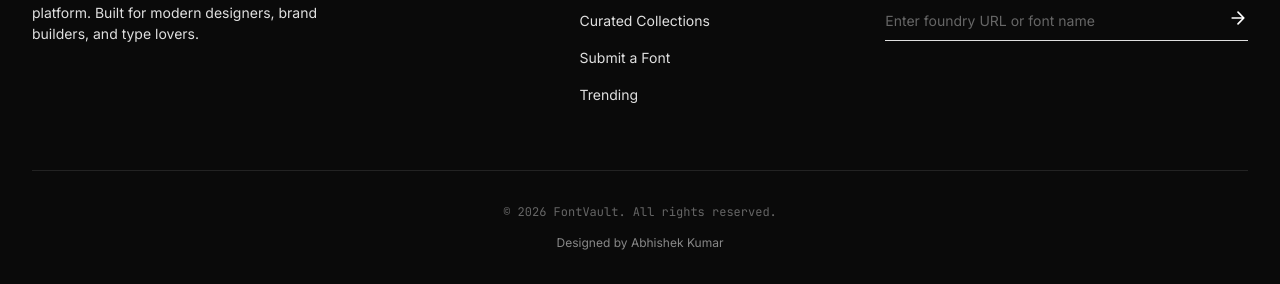
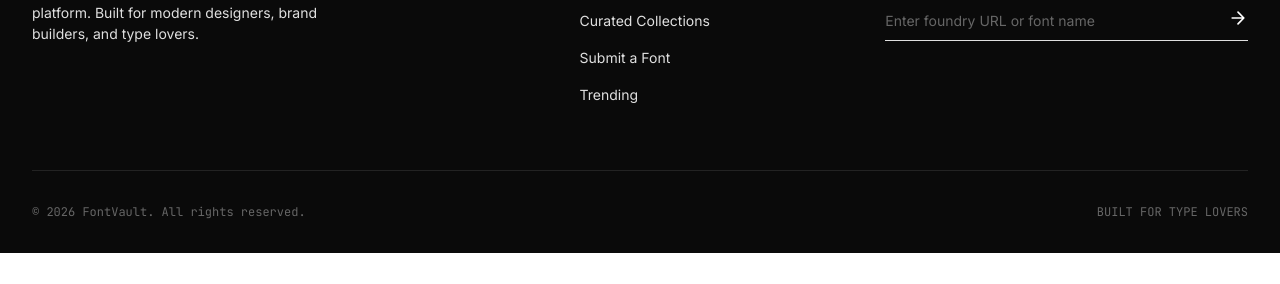
Before and after one commit to abhishek1734/fontvault, a plain HTML site: page index.html in a window 1280 px wide. Shown: the part 8236-8520 px from the top of the page. After the commit the page ends 8489 px from the top, so only its background shows below. Drawn offline with nearby package versions, Linux system fonts and the light colour scheme; a web font is replaced by a local one.

Commit message:
Revert footer to original version

```diff
--- a/index.html
+++ b/index.html
@@ -290,7 +290,7 @@
     </div>
     <div class="footer-bottom">
       <span>&copy; 2026 FontVault. All rights reserved.</span>
-      <span style="display:block;text-align:center;width:100%;margin-top:0.5rem;font-family:var(--font-body);font-size:0.75rem;color:#888;">Designed by Abhishek Kumar</span>
+      <span>BUILT FOR TYPE LOVERS</span>
     </div>
   </footer>
 
--- a/style.css
+++ b/style.css
@@ -1434,14 +1434,7 @@ footer {
 
 [data-theme="dark"] .search-result-count { color: #666; }
 
-/* ========================================
-   FOOTER BOTTOM — CENTERED CREDIT
-======================================== */
-.footer-bottom {
-  flex-direction: column;
-  gap: 0.35rem;
-  text-align: center;
-}
+
 
 /* ========================================
    AUTH MODAL
```
